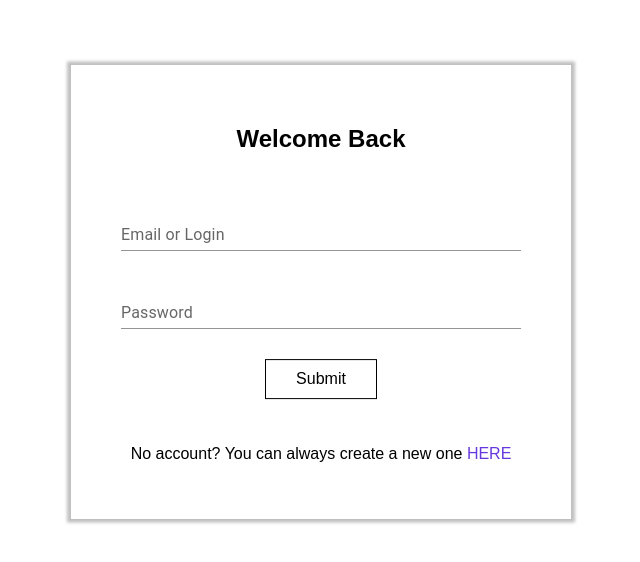
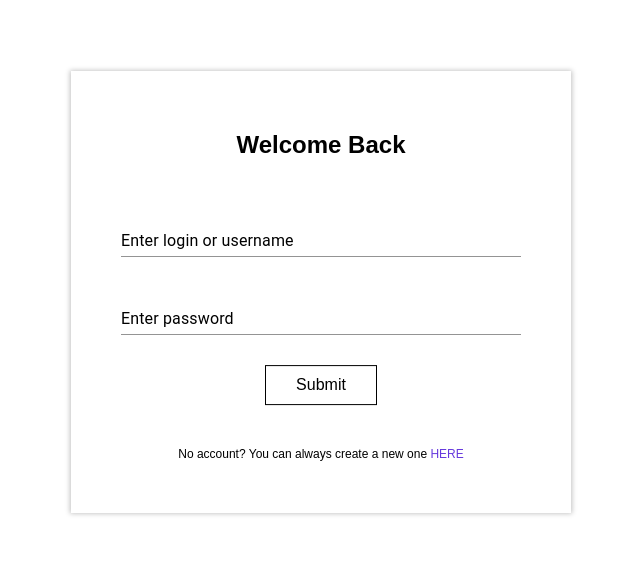
Before and after one commit to MappariChan/App-for-check, a React (Create React App) app in the folder frontend/: page /group in a window 1280 px wide. Shown: the part 108-670 px from the top of the page, without its empty margins (319-959 px from the left). Built offline with nearby package versions, Linux system fonts and the light colour scheme.

Commit message:
Mui Input with styling

```diff
--- /dev/null
+++ b/frontend/src/UI/MuiInput.js
@@ -0,0 +1,24 @@
+import TextField from "@mui/material/TextField";
+import {useState} from "react";
+import {makeStyles} from "@mui/material";
+
+const MuiInput = (props) => {
+
+    return <TextField
+                      type={props.type} fullWidth label={props.label}
+                      onChange={props.handler} variant='standard'
+        sx = {{
+            '& .MuiInputLabel-root': {
+                color: 'initial',
+            },
+            '&:focus-within .MuiInputLabel-root': {
+                color: `${props.accentColor}`,
+            },
+            '& .MuiInput-underline:after': {
+            borderBottomColor: `${props.accentColor}`,
+        }
+        }}
+    />
+}
+
+export default MuiInput
--- a/frontend/src/components/RegistrationModals/AuthentificationModals.module.css
+++ b/frontend/src/components/RegistrationModals/AuthentificationModals.module.css
@@ -18,7 +18,7 @@
     padding: 40px 50px;
     align-items: center;
     justify-content: center;
-    box-shadow: rgba(0, 0, 0, 0.25) 0 0 3px 4px;
+    box-shadow: rgba(0, 0, 0, 0.25) 0 0 5px 1px;
     z-index: 100;
     gap: 30px;
     width: 400px;
--- a/frontend/src/components/RegistrationModals/SignInModal.js
+++ b/frontend/src/components/RegistrationModals/SignInModal.js
@@ -3,11 +3,12 @@ import TextField from "@mui/material/TextField";
 import Button from "../../UI/Button";
 import axios from "axios";
 import classes from './AuthentificationModals.module.css'
+import MuiInput from "../../UI/MuiInput";
 
 const SignInModal = (props) => {
     const [password, setPassword] = useState('')
     const [signInData, setSignInData] = useState('')
-    const [focused, setFocused] = useState(false)
+
 
 
     const validateSignInData = async (event) => {
@@ -34,22 +35,16 @@ const SignInModal = (props) => {
     const signUpDataInputHandler = (event) => {
         setSignInData(event.target.value)
     }
+
+
+
     return <form onSubmit={validateSignInData} className={classes["submit-form"]}>
         <h2>Welcome Back</h2>
-        <TextField type = "text" fullWidth label= "Email or Login"
-                   onChange={signUpDataInputHandler} variant='standard'/>
-        <TextField sx={{
-            '& .MuiInputLabel-root:after': {
-                color: '#6638dd',
-            },
-            '& .MuiInput-underline:after': {
-                borderBottomColor: '#6638dd',
-            },}}
-                   type = "password" fullWidth label='Password'
-                   onChange={passwordInputHandler} variant='standard'/>
-        <Button type = 'submit'>Submit</Button>
-        <p>No account? You can always create a new one <a onClick={props.openSignUpModal}
-                                                          style = {{color: "#6638dd", cursor: "pointer"}}>HERE</a></p>
+        <MuiInput accentColor = "#6638dd" type = "text" handler = {signUpDataInputHandler} label = "Enter login or username"/>
+        <MuiInput accentColor = "#6638dd" type = "password" handler = {passwordInputHandler} label = "Enter password"/>
+        <Button type='submit'>Submit</Button>
+        <p style = {{fontSize: '12px'}}>No account? You can always create a new one <a onClick={props.openSignUpModal}
+                                                          style={{color: "#6638dd", cursor: "pointer"}}>HERE</a></p>
     </form>
 }
 
```
